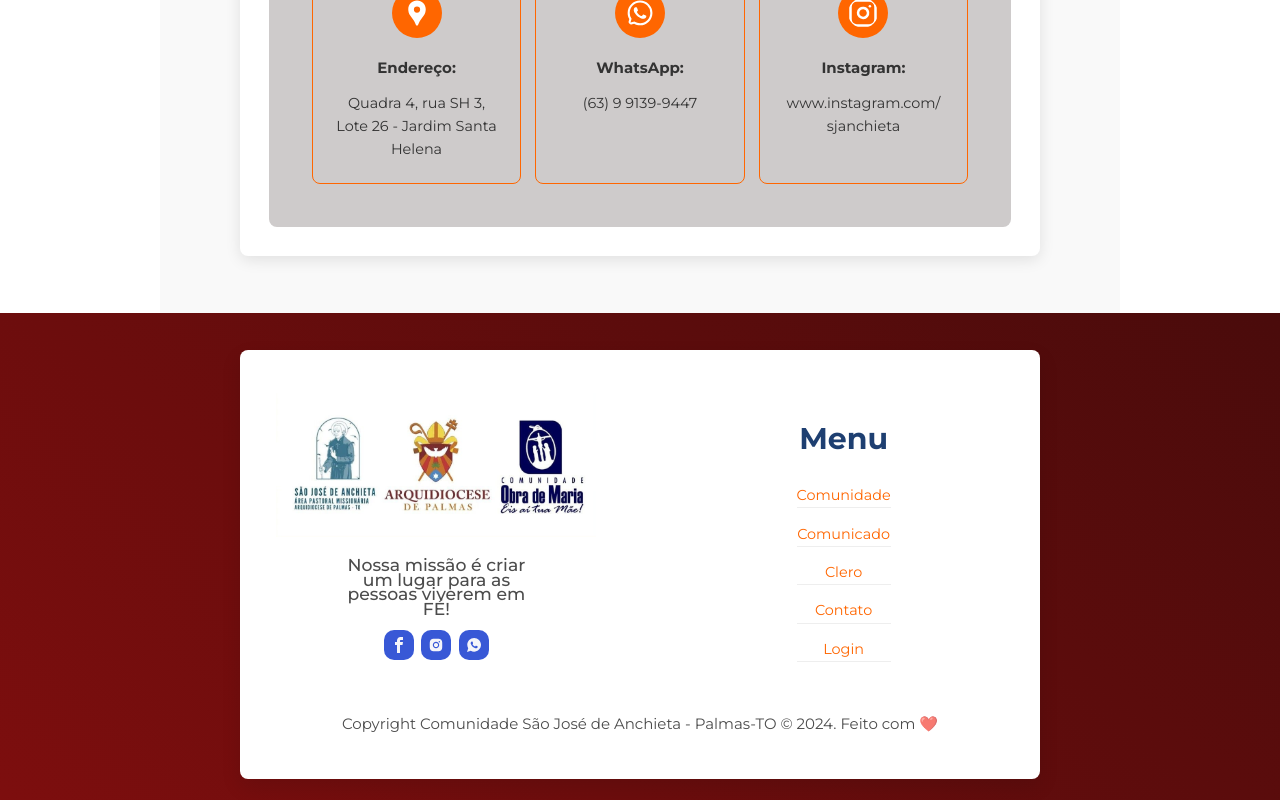
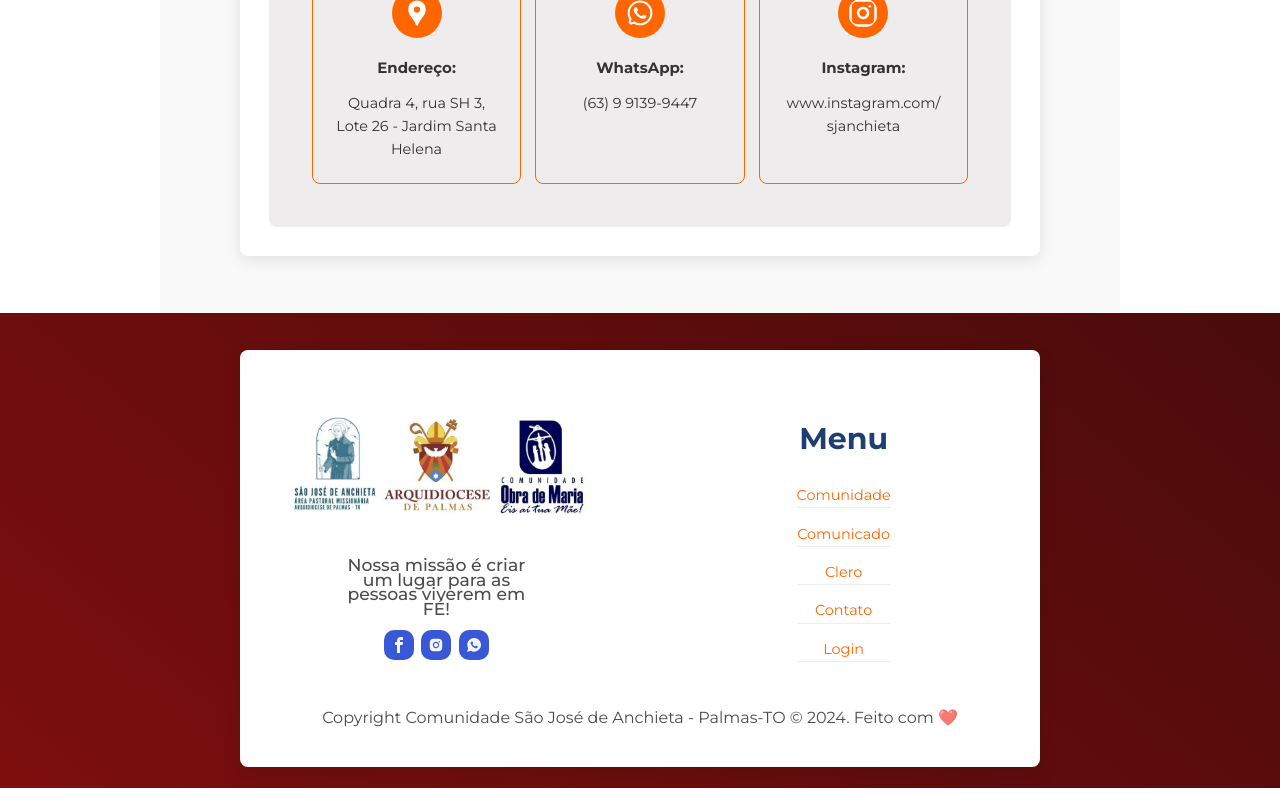
Before and after one commit to LoacirRibeiro/area-pastoral, a React (Create React App) app: page /contatos in a window 1280 px wide. Shown: the part 1197-1997 px from the top of the page. Built offline with nearby package versions, Linux system fonts and the light colour scheme.

Commit message:
Atualização de rotas footer.

```diff
--- a/src/App.css
+++ b/src/App.css
@@ -54,6 +54,7 @@ p {
 
 html {
   font-size: 90%;
+  scroll-behavior: smooth;
 }
 
 a {
--- a/src/Componentes/Contatos/contatos.css
+++ b/src/Componentes/Contatos/contatos.css
@@ -88,7 +88,7 @@ body {
 .Contact .contactInfo {
   margin-top: 2rem;
   text-align: center;
-  background-color: #cecbcb;
+  background-color: #eeecec;
   border-radius: 8px;
 }
 .Contact .contactInfo h2 {
--- a/src/Componentes/Contatos/contatos.scss
+++ b/src/Componentes/Contatos/contatos.scss
@@ -110,7 +110,7 @@ body {
   .contactInfo {
     margin-top: 2rem;
     text-align: center;
-    background-color: #cecbcb;
+    background-color: #eeecec;
     border-radius: 8px;
 
     h2 {
--- a/src/Componentes/Footer/footer.css
+++ b/src/Componentes/Footer/footer.css
@@ -86,7 +86,10 @@
 }
 .footer .footerReact p {
   color: black;
-  font-size: 15px;
+  font-family: "Montserrat", Sans-serif;
+  font-size: 16px;
+  font-weight: 400;
+  line-height: 13px;
 }
 
 @media screen and (min-width: 640px) {
--- a/src/Componentes/Footer/footer.scss
+++ b/src/Componentes/Footer/footer.scss
@@ -97,7 +97,10 @@
 
     p {
       color: black;
-      font-size: 15px;
+      font-family: "Montserrat", Sans-serif;
+      font-size: 16px;
+      font-weight: 400;
+      line-height: 13px;
     }
   }
 }
```
Also changed, not shown: 1 other file (tests, documents, lock files or other folders).
